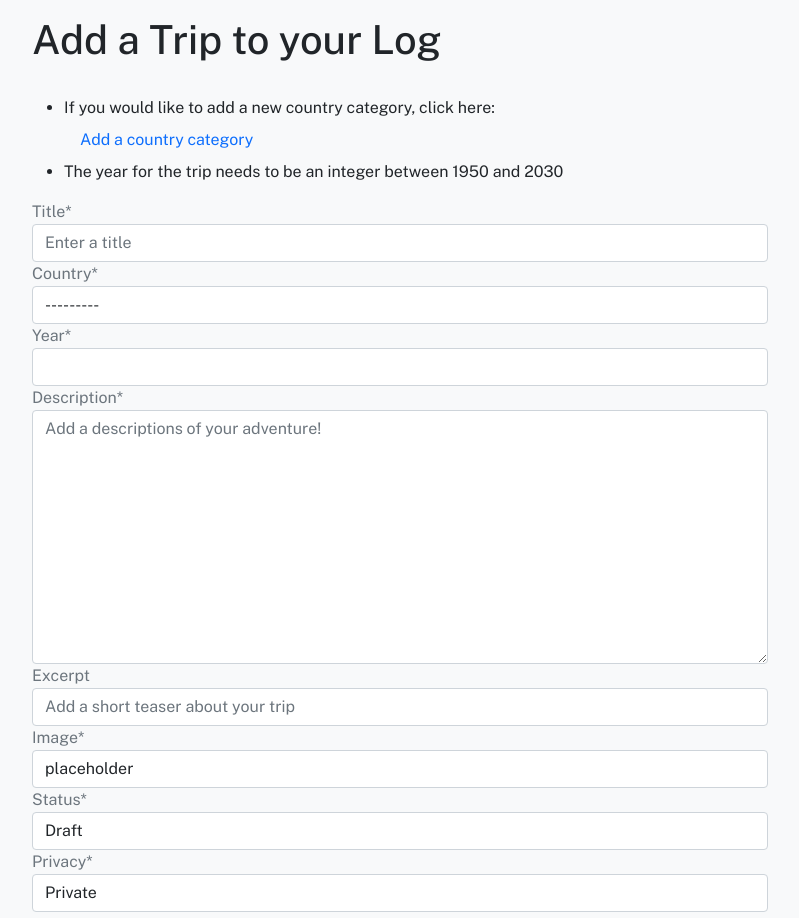
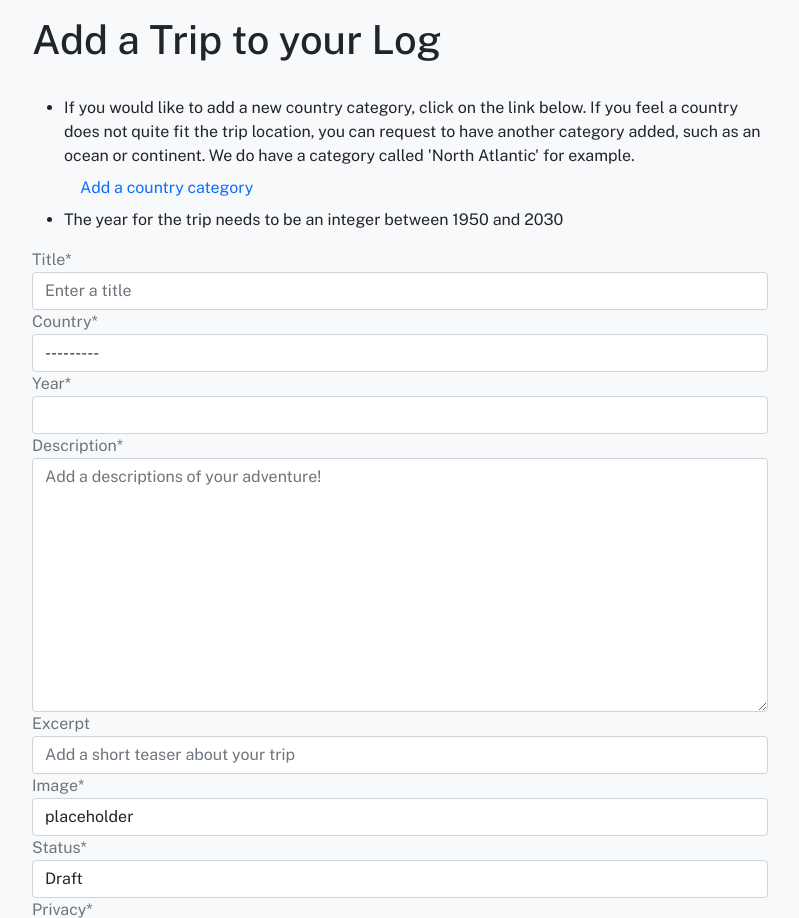
Before and after one commit to URiem/worldtravellog, a Django app: page /add_logentry/ in a window 1280 px wide. Shown: the part 58-976 px from the top of the page, without its empty margins (240-1039 px from the left). Run offline with Django 3.2, Linux system fonts and the light colour scheme; data that the repository does not hold is empty; some libraries are stand-ins or nearby versions.

Commit message:
Set pagination to 8, add logo link back in navbar, adjust countries view to allow loged in users to see their private entries

```diff
--- a/templates/add_logentry.html
+++ b/templates/add_logentry.html
@@ -11,8 +11,13 @@
                 <h1>Add a Trip to your Log</h1>
                 <br>
                 <ul>
-                    <li>If you would like to add a new country category, click here: <a class="nav-link"
-                            aria-current="page" href="{% url 'add_country' %}">Add a country category</a></li>
+                    <li>If you would like to add a new country category, click on the link below. If you feel a country
+                        does not quite fit the trip location, you can request to have another
+                        category added, such as an ocean or continent. We do have a category called 'North Atlantic' for
+                        example.
+                        <a class="nav-link" aria-current="page" href="{% url 'add_country' %}">Add a country
+                            category</a>
+                    </li>
                     <li>The year for the trip needs to be an integer between 1950 and 2030</li>
                 </ul>
                 <!-- See forms.py -->
--- a/templates/base.html
+++ b/templates/base.html
@@ -35,10 +35,10 @@
 
     <nav class="navbar navbar-expand-lg navbar-light bg-white">
         <div class="container-fluid">
-            <!-- <a class="navbar-brand" href="{% url 'home' %}"><img class="brand-logo"
-                    src="{% static 'media/images/pngegg.png' %}" alt="Earth and Aeroplane Logo"> WorldTravel Log</a> -->
-            <span class="navbar-brand"><img class="brand-logo" src="{% static 'media/images/pngegg.png' %}"
-                    alt="Earth and Aeroplane Logo"> WorldTravel Log</span>
+            <a class="navbar-brand" href="{% url 'home' %}"><img class="brand-logo"
+                    src="{% static 'media/images/pngegg.png' %}" alt="Earth and Aeroplane Logo"> WorldTravel Log</a>
+            <!-- <span class="navbar-brand"><img class="brand-logo" src="{% static 'media/images/pngegg.png' %}"
+                    alt="Earth and Aeroplane Logo"> WorldTravel Log</span> -->
             <button class="navbar-toggler" type="button" data-bs-toggle="collapse" data-bs-target="#navbarTogglerDemo02"
                 aria-controls="navbarTogglerDemo02" aria-expanded="false" aria-label="Toggle navigation">
                 <span class="navbar-toggler-icon"></span>
--- a/travellog/views.py
+++ b/travellog/views.py
@@ -18,7 +18,7 @@ class LogentryList(generic.ListView):
     queryset = Logentry.objects.filter(
         status=1, privacy=1).order_by('-date_created')
     template_name = 'index.html'
-    paginate_by = 6
+    paginate_by = 8
 
 
 def ctry_items(request):
@@ -170,7 +170,7 @@ class UserLogentryList(generic.ListView):
     model = Logentry
     queryset = Logentry.objects.order_by('-year')
     template_name = 'user_logentry.html'
-    paginate_by = 6
+    paginate_by = 8
 
     def get_queryset(self):
         queryset = Logentry.objects.filter(
@@ -190,10 +190,11 @@ class CountryView(View):
     """
     List based view of to display log entries of a specific country
     """
+    paginate_by = 8
 
     def get(self, request, country):
         country_logs = Logentry.objects.filter(
-            country__ctry_title=self.kwargs['country'], privacy=1, status=1)
+            country__ctry_title=self.kwargs['country'], status=1)
 
         return render(
             request,
--- a/worldtravels/settings.py
+++ b/worldtravels/settings.py
@@ -30,7 +30,7 @@ TEMPLATES_DIR = os.path.join(BASE_DIR, 'templates')
 SECRET_KEY = os.environ.get('SECRET_KEY')
 
 # SECURITY WARNING: don't run with debug turned on in production!
-DEBUG = False
+DEBUG = True
 
 ALLOWED_HOSTS = [
     '8000-uriem-worldtravellog-lw70fabvim.us2.codeanyapp.com',
```
Also changed, not shown: templates/countries.html (+32 -0 lines).
